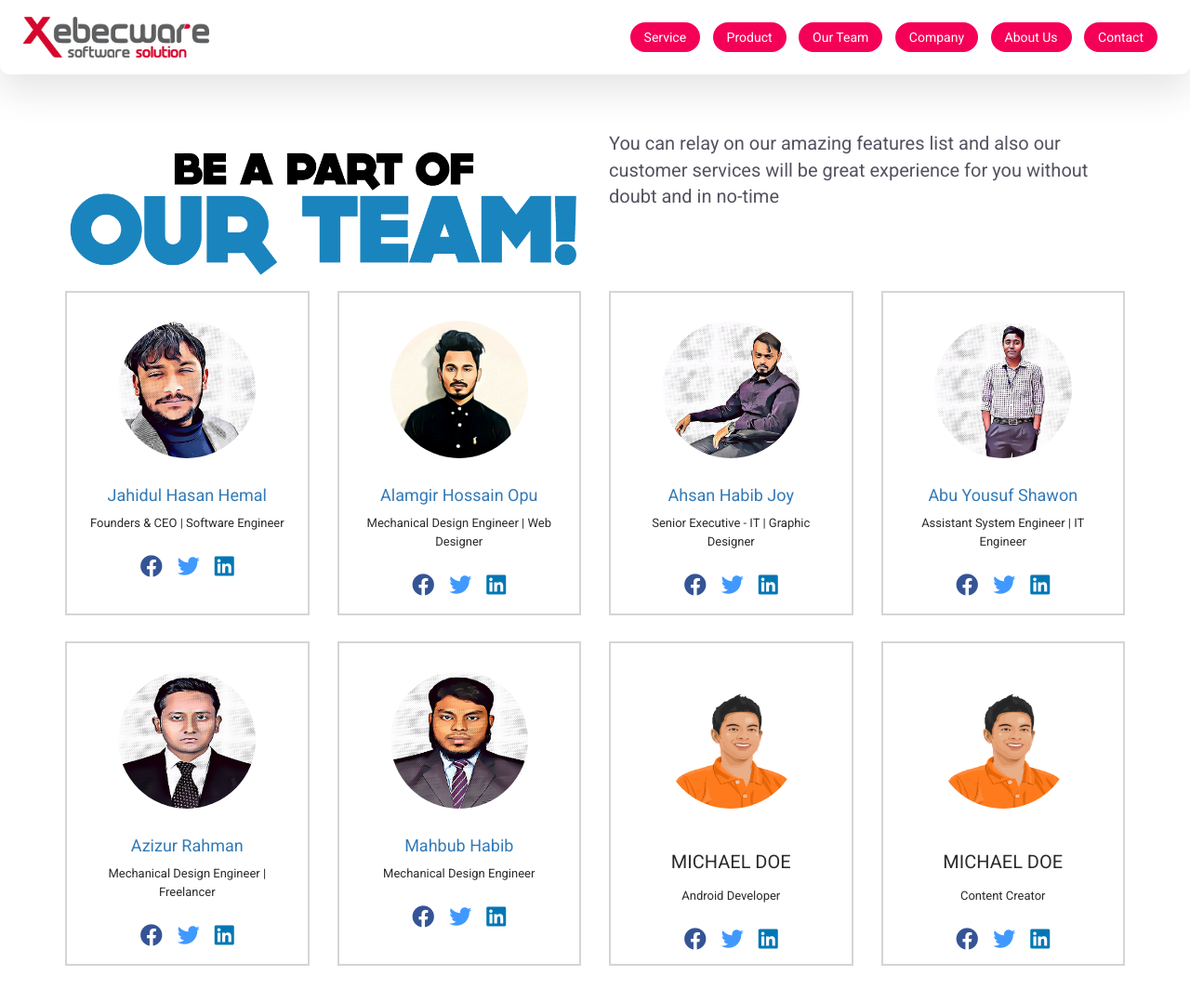
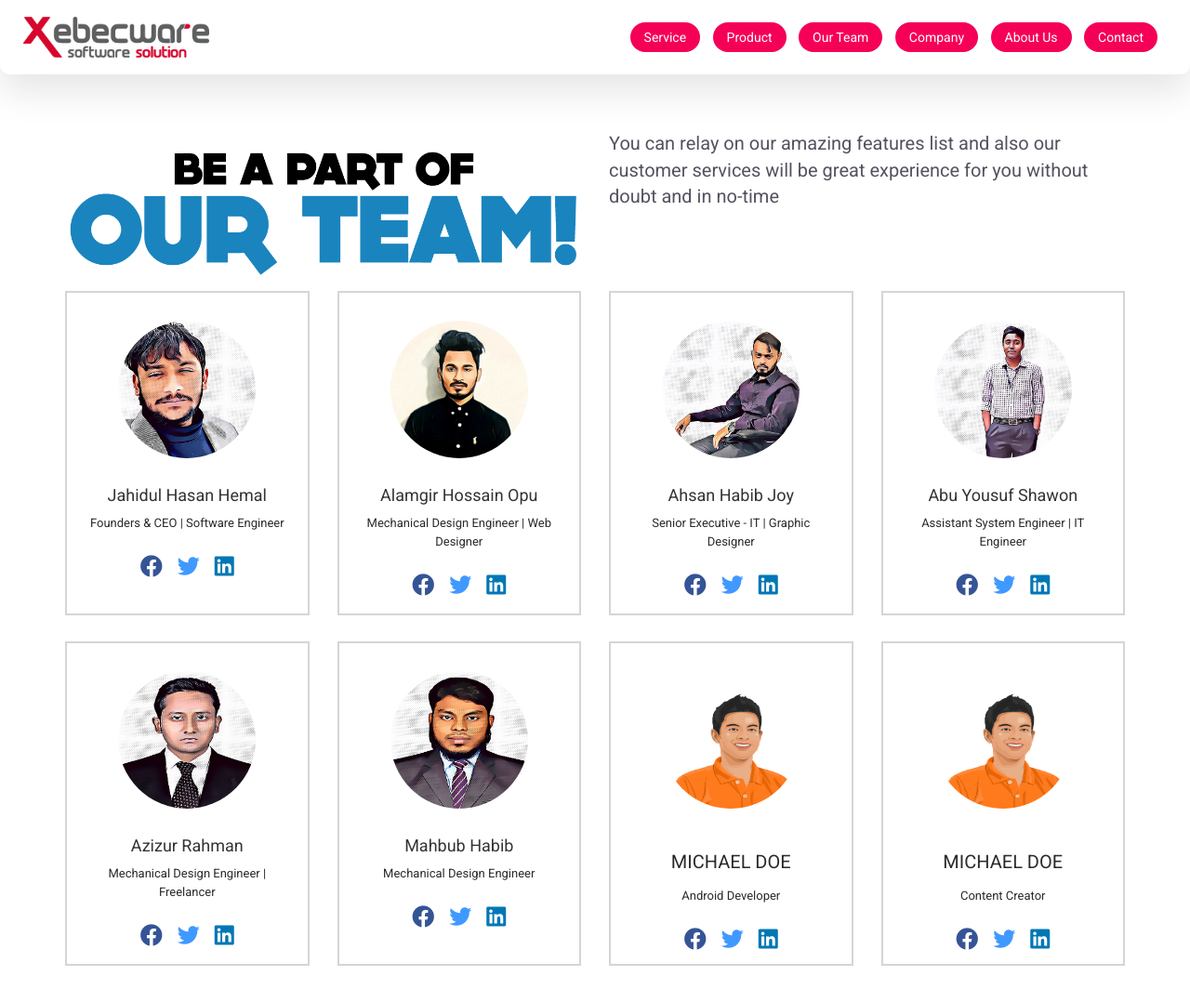
Before and after one commit to ahopu/xw, a plain HTML site: page our-team.html in a window 1280 px wide. Shown: the top 1078 px of the page at 93% size. Drawn offline with nearby package versions, Linux system fonts and the light colour scheme.

Commit message:
Update our-team.html

```diff
--- a/our-team.html
+++ b/our-team.html
@@ -60,7 +60,7 @@
 	      <li class="col-12 col-md-6 col-lg-3">
           <div class="cnt-block equal-hight" style="height: 349px;">
             <figure><img src="media/images/team/hemal.png" class="img-responsive" alt=""></figure>
-            <h4><a href="#">Jahidul Hasan Hemal</a></h4>
+            <h4>Jahidul Hasan Hemal</h4>
             <p>Founders & CEO | Software Engineer</p>
             <ul class="follow-us clearfix">
               <li><a href="https://www.facebook.com/jhhemal" target="_blank"><i id="social-fb" class="fab fa-facebook"></i></a></li>
@@ -72,7 +72,7 @@
 	      <li class="col-12 col-md-6 col-lg-3">
           <div class="cnt-block equal-hight" style="height: 349px;">
             <figure><img src="media/images/team/alamgir.jpg" class="img-responsive" alt=""></figure>
-            <h4><a href="#">Alamgir Hossain Opu</a></h4>
+            <h4>Alamgir Hossain Opu</h4>
             <p>Mechanical Design Engineer | Web Designer</p>
             <ul class="follow-us clearfix">
               <li><a href="https://www.facebook.com/ahopu.me/" target="_blank"><i id="social-fb" class="fab fa-facebook"></i></a></li>
@@ -84,7 +84,7 @@
 	      <li class="col-12 col-md-6 col-lg-3">
           <div class="cnt-block equal-hight" style="height: 349px;">
             <figure><img src="media/images/team/joy.png" class="img-responsive" alt=""></figure>
-            <h4><a href="#">Ahsan Habib Joy</a></h4>
+            <h4>Ahsan Habib Joy</h4>
             <p>Senior Executive - IT | Graphic Designer</p>
             <ul class="follow-us clearfix">
               <li><a href="https://www.facebook.com/xoyson" target="_blank"><i id="social-fb" class="fab fa-facebook"></i></a></li>
@@ -96,7 +96,7 @@
 	      <li class="col-12 col-md-6 col-lg-3">
           <div class="cnt-block equal-hight" style="height: 349px;">
             <figure><img src="media/images/team/shawon.png" class="img-responsive" alt=""></figure>
-            <h4><a href="#">Abu Yousuf Shawon</a></h4>
+            <h4>Abu Yousuf Shawon</h4>
             <p>Assistant System Engineer | IT Engineer</p>
             <ul class="follow-us clearfix">
               <li><a href="https://www.facebook.com/yousuf.sarkar.942" target="_blank"><i id="social-fb" class="fab fa-facebook"></i></a></li>
@@ -108,7 +108,7 @@
 	      <li class="col-12 col-md-6 col-lg-3">
           <div class="cnt-block equal-hight" style="height: 349px;">
             <figure><img src="media/images/team/azizur.png" class="img-responsive" alt=""></figure>
-            <h4><a href="#">Azizur Rahman</a></h4>
+            <h4>Azizur Rahman</h4>
             <p>Mechanical Design Engineer | Freelancer</p>
             <ul class="follow-us clearfix">
               <li><a href="https://www.facebook.com/azizurrahman901" target="_blank"><i id="social-fb" class="fab fa-facebook"></i></a></li>
@@ -120,7 +120,7 @@
 	      <li class="col-12 col-md-6 col-lg-3">
           <div class="cnt-block equal-hight" style="height: 349px;">
             <figure><img src="media/images/team/mahbub.png" class="img-responsive" alt=""></figure>
-            <h4><a href="#">Mahbub Habib</a></h4>
+            <h4>Mahbub Habib</h4>
             <p>Mechanical Design Engineer</p>
             <ul class="follow-us clearfix">
               <li><a href="https://www.facebook.com/mahbub.habib.374" target="_blank"><i id="social-fb" class="fab fa-facebook"></i></a></li>
```
